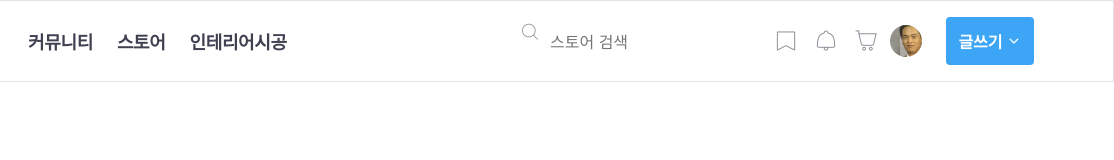
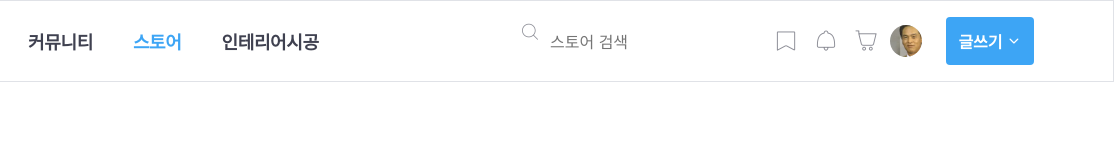
Before and after one commit to happyhermann/tmorrows-home, a website: page index.html in a window 1280 px wide. Shown: the full height of the page, 166-1280 px from the left. Drawn offline with nearby package versions, Linux system fonts and the light colour scheme; files that its build step writes are made by us from their sources; files whose address does not match are found by name.

Commit message:
♻️ Refactor Nav-List A tag

```diff
--- a/index.html
+++ b/index.html
@@ -39,7 +39,9 @@
                   <h2 class="visually-hidden">메뉴</h2>
                   <ul class="gnb-nav-list">
                     <li class="gnb-nav-item"><a href="/">커뮤니티</a></li>
-                    <li class="gnb-nav-item"><a href="/">스토어</a></li>
+                    <li class="gnb-nav-item is-active">
+                      <a href="/">스토어</a>
+                    </li>
                     <li class="gnb-nav-item"><a href="/">인테리어시공</a></li>
                   </ul>
                   <!-- nav안에는 heading 태그가 반드시 있어야한다 -->
--- a/styles/components/_gnb-nav.scss
+++ b/styles/components/_gnb-nav.scss
@@ -1,14 +1,28 @@
 .gnb-nav {
+  $padding: 8px;
+
   &-list {
     @include flexbox(start);
+    margin-left: -#{$padding};
   }
   &-item {
     margin-right: 24px;
 
+    &.is-active,
+    &:hover {
+      a {
+        color: $blue;
+      }
+    }
+
     &:last-child {
       margin-right: 0;
     }
-    @include text-style(18, $primary);
-    font-weight: 700;
+
+    a {
+      @include text-style(18, $primary);
+      font-weight: 700;
+      padding: $padding;
+    }
   }
 }
```
